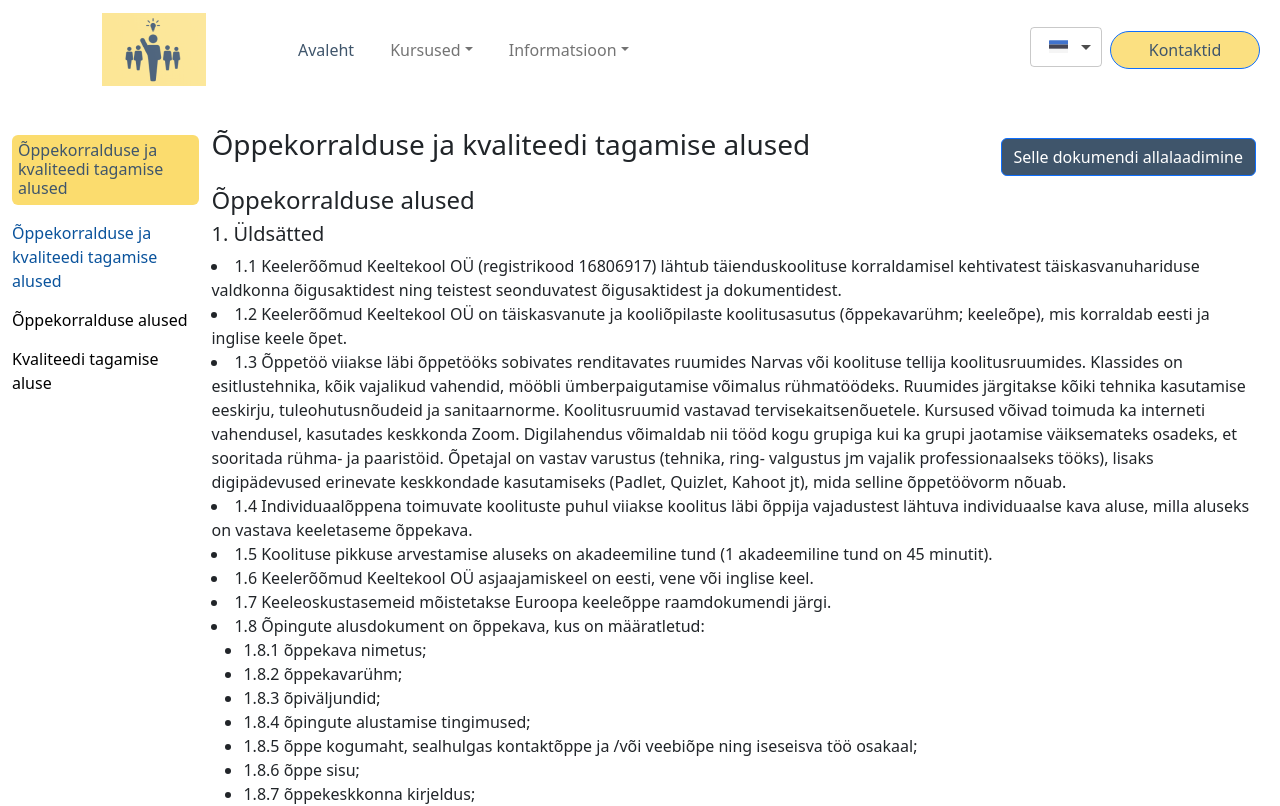
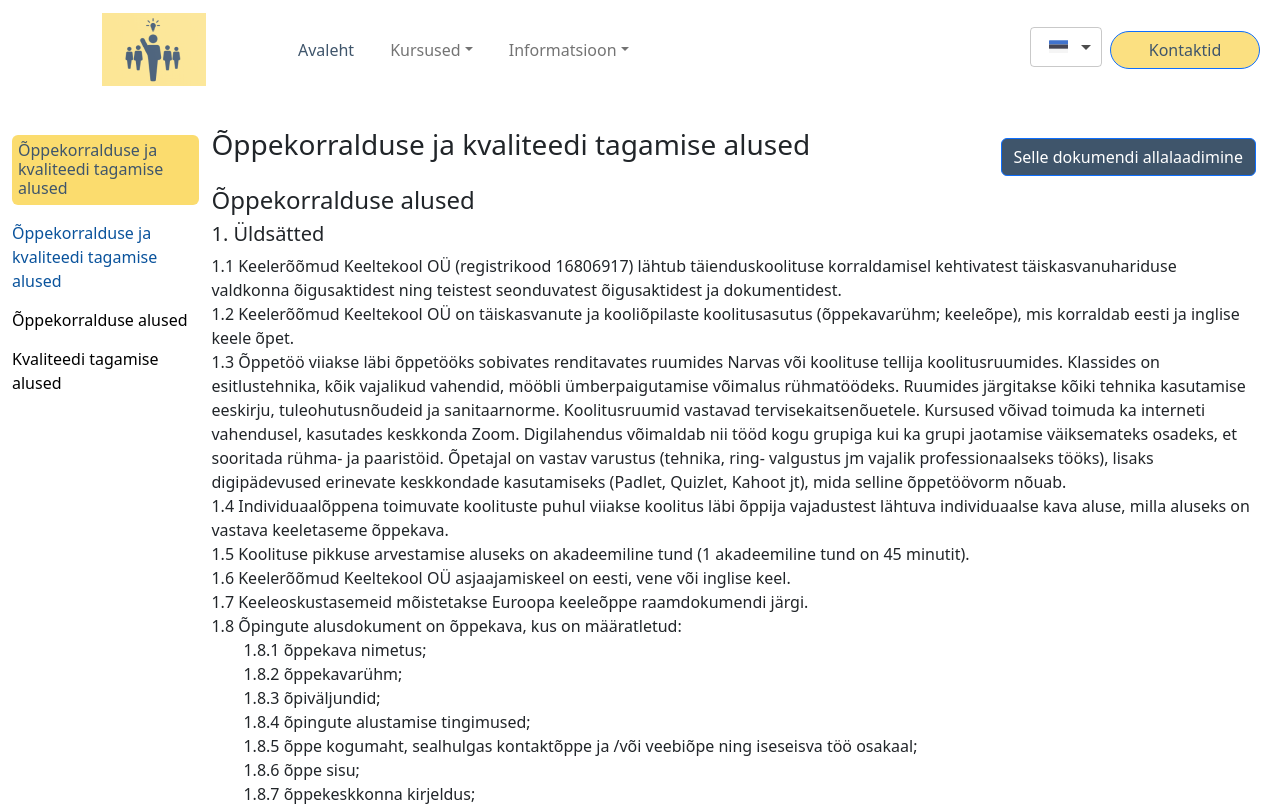
Before and after one commit to doyenify/mytutor, a React (Create React App) app: page /EffEduPro in a window 1280 px wide. Shown: the top 806 px of the page. Built offline with nearby package versions, Linux system fonts and the light colour scheme.

Commit message:
estonian flag and logo changed

```diff
--- a/src/components/Information/EffEduPro.css
+++ b/src/components/Information/EffEduPro.css
@@ -8,4 +8,11 @@
     color: #000000;
     margin-bottom: 15px;
     cursor: pointer;
+
+
 }
+
+li {
+    list-style-type: none;
+
+}
--- a/src/components/Information/EffEduPro.tsx
+++ b/src/components/Information/EffEduPro.tsx
@@ -55,7 +55,7 @@ const EffEduPro = () => {
         <div className="tabtext d-flex flex-column">
           <div className={Tab1 ? "activeTab" : "inactiveTab"} onClick={showTab1}>{t('Õppekorralduse ja kvaliteedi tagamise alused')}</div>
           <div className={Tab2 ? "activeTab" : "inactiveTab"} onClick={showTab2}>{t('Õppekorralduse alused')}</div>
-          <div className={Tab3 ? "activeTab" : "inactiveTab"} onClick={showTab3}>{t('Kvaliteedi tagamise aluse')}</div>
+          <div className={Tab3 ? "activeTab" : "inactiveTab"} onClick={showTab3}>{t('Kvaliteedi tagamise alused')}</div>
       </div>
       </div>
       </div>
@@ -66,7 +66,7 @@ const EffEduPro = () => {
         <div className="tabtext d-flex flex-column">
           <div className={Tab1 ? "activeTab" : "inactiveTab"} onClick={showTab1}>{t('Õppekorralduse ja kvaliteedi tagamise alused')}</div>
           <div className={Tab2 ? "activeTab" : "inactiveTab"} onClick={showTab2}>{t('Õppekorralduse alused')}</div>
-          <div className={Tab3 ? "activeTab" : "inactiveTab"} onClick={showTab3}>{t('Kvaliteedi tagamise aluse')}</div>
+          <div className={Tab3 ? "activeTab" : "inactiveTab"} onClick={showTab3}>{t('Kvaliteedi tagamise alused')}</div>
       </div>
       </div>
 
@@ -88,9 +88,8 @@ const EffEduPro = () => {
       <h4>{t('Õppekorralduse alused')}</h4>
       <h5> {t('1. Üldsätted')}</h5>
 
-        <li>
+        <li className="listing-items">
         {t('1.1 Keelerõõmud Keeltekool OÜ (registrikood 16806917) lähtub täienduskoolituse korraldamisel kehtivatest täiskasvanuhariduse valdkonna õigusaktidest ning teistest seonduvatest õigusaktidest ja dokumentidest.')}
-
         </li>
         <li>
         {t('1.2  Keelerõõmud Keeltekool OÜ on täiskasvanute ja kooliõpilaste koolitusasutus (õppekavarühm; keeleõpe), mis korraldab eesti ja inglise keele õpet.')}
```
